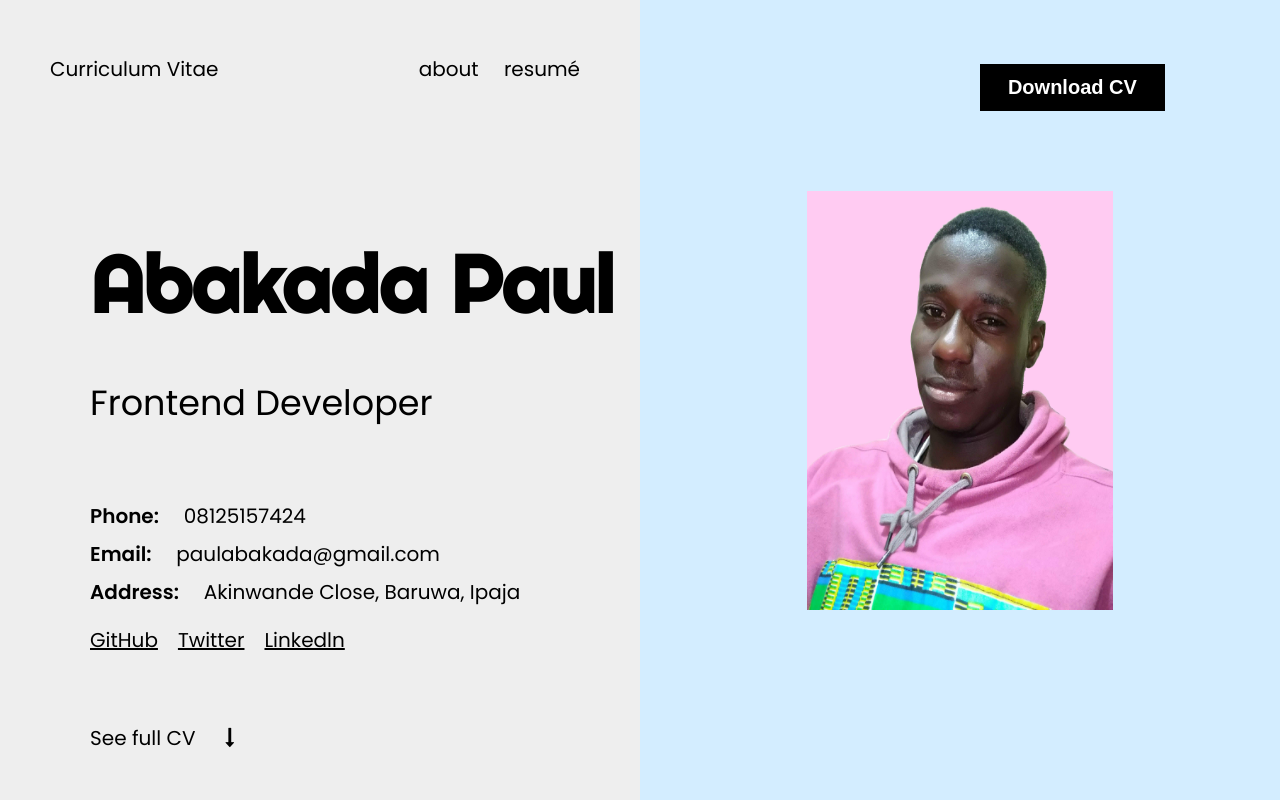
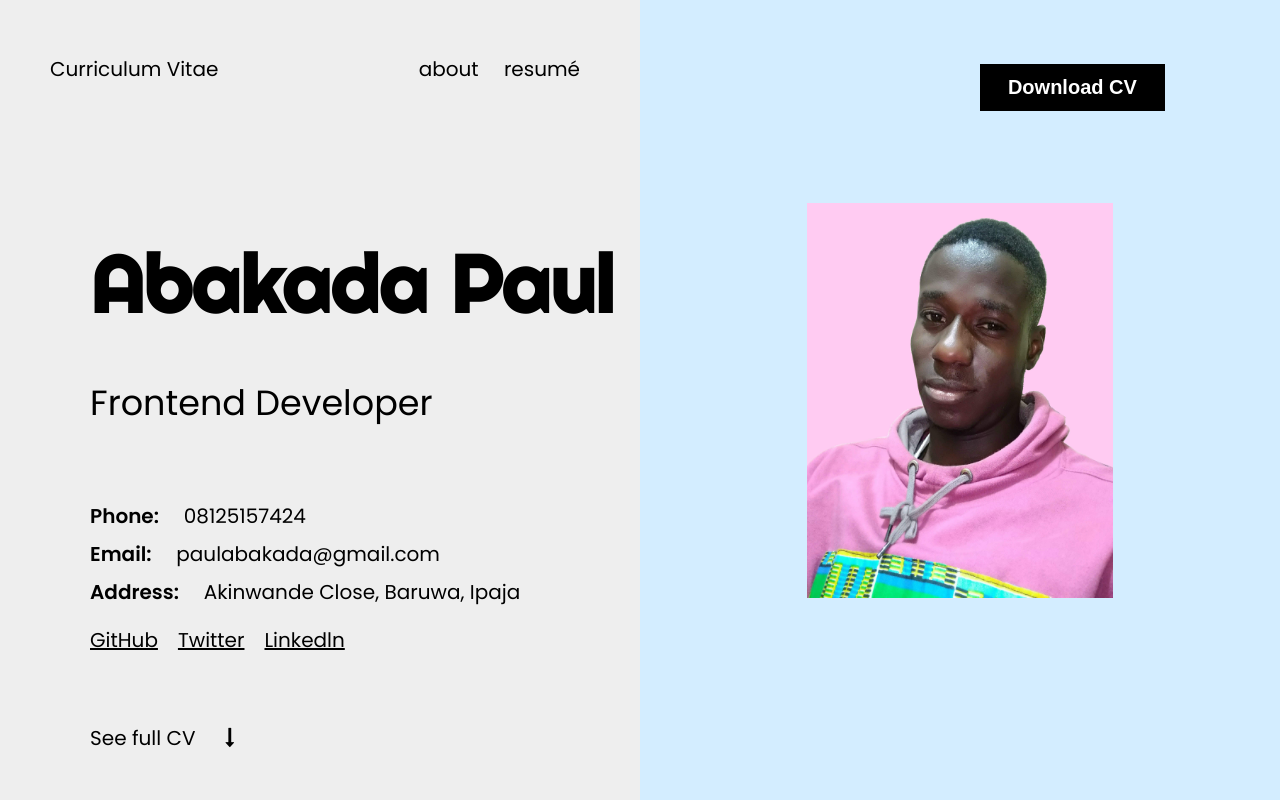
Before and after one commit to paulynson/myResume, a plain HTML site: page index.html in a window 1280 px wide. Shown: the top 800 px of the page. Drawn offline with Linux system fonts and the light colour scheme.

Commit message:
comment pursue

```diff
--- a/assets/css/resume.css
+++ b/assets/css/resume.css
@@ -57,7 +57,7 @@ color: #000;
 
 .right img{
     width: 306px;
-    height: 419px;
+    height: 395px;
 }
 
 button{
```
